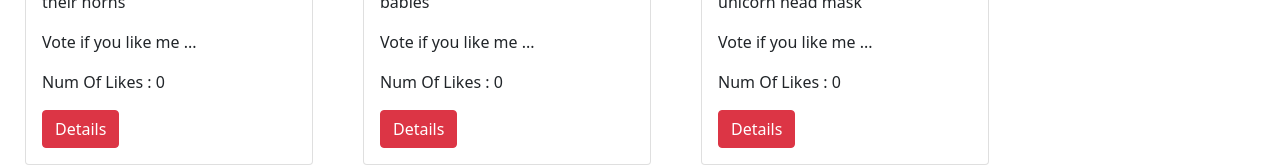
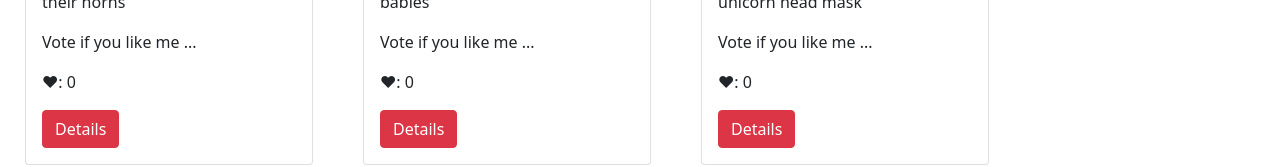
Before and after one commit to Ghaidaamoh/HornedBeast, a React (Create React App) app: page / in a window 1280 px wide. Shown: the part 425-592 px from the top of the page. Built offline with nearby package versions, Linux system fonts and the light colour scheme.

Commit message:
add heart instade of num of voite

```diff
--- a/src/components/HornedBeast.js
+++ b/src/components/HornedBeast.js
@@ -33,7 +33,7 @@ this.state={
                         Vote if you like me ...
                         </Card.Text>
                         <Card.Text>
-                        Num Of Likes : {this.state.numoflikes}
+                        ❤: {this.state.numoflikes}
                         </Card.Text>
                         <Button variant="danger" onClick={this.handleShow}>Details</Button>
                     </Card.Body>
```
